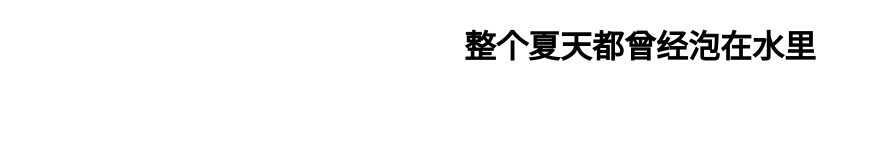
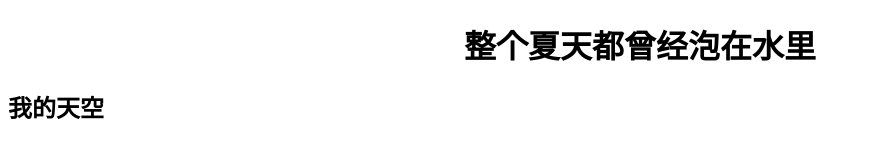
Before and after one commit to Conslala/test1, a plain HTML site: page index.html in a window 1280 px wide. Shown: the whole page, without its empty margins (0-870 px from the left). Drawn offline with Linux system fonts and the light colour scheme.

Commit message:
Update index.html

```diff
--- a/index.html
+++ b/index.html
@@ -5,5 +5,6 @@
 </head>
 <body>
 <h1 style="text-align:center;">整个夏天都曾经泡在水里</h1>
+<h2>我的天空</h2>
 </body>
 </html>
```
